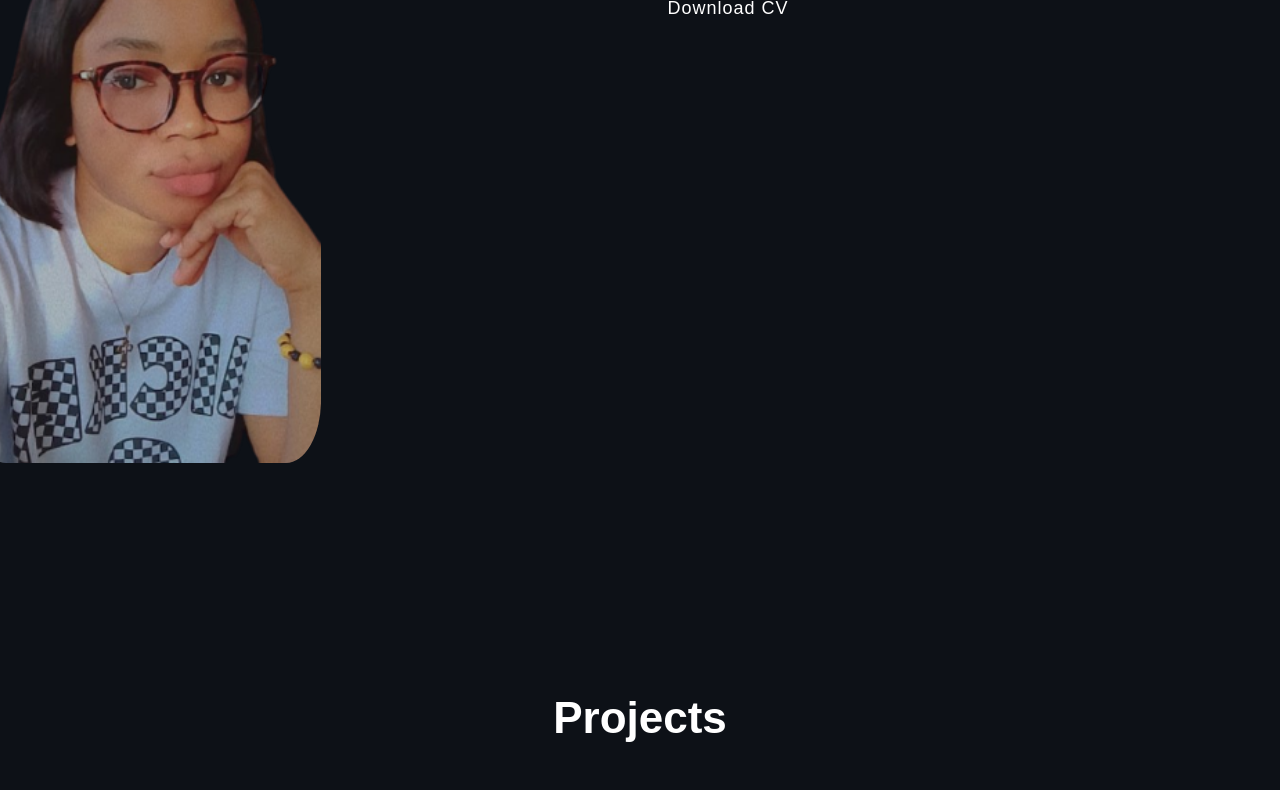
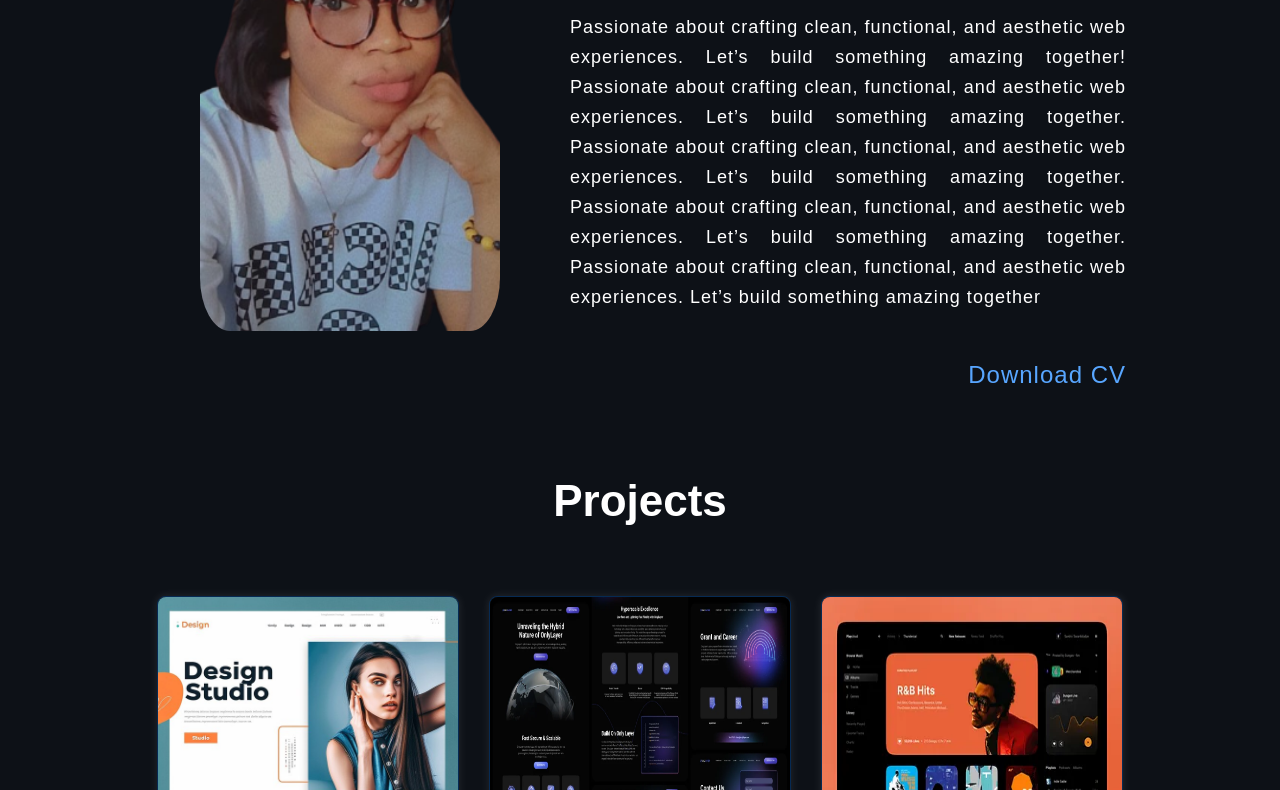
Before and after one commit to MedalLeink/My_Portfolio, a plain HTML site: page index.html in a window 1280 px wide. Shown: the part 612-1402 px from the top of the page. Drawn offline with Linux system fonts and the light colour scheme.

Commit message:
close to the final

```diff
--- a/index.html
+++ b/index.html
@@ -1,5 +1,6 @@
 <!DOCTYPE html>
 <html lang="en">
+
 <head>
     <meta charset="UTF-8">
     <meta name="viewport" content="width=device-width, initial-scale=1.0">
@@ -8,6 +9,7 @@
     <link rel="stylesheet" href="https://cdnjs.cloudflare.com/ajax/libs/font-awesome/6.5.1/css/all.min.css">
 
 </head>
+
 <body>
     <header>
         <div class="container">
@@ -25,19 +27,32 @@
     </header>
 
     <section id="about">
-        <div class="container">
+        <div class="about_container">
+            <img src="images/Mine_2.png" alt="Nkiru Madeleine" class="profile-pic">
+            <div class="about_me">
                 <h2>About Me</h2>
-            <img src="images/Mine_2.png" alt="Nkiru Madeleine" class="profile-pic">
-            <p>Passionate about crafting clean, functional, and aesthetic web experiences. Let’s build something amazing together!</p>
-            <a href="docs/UIX-Nkiru-Madeleine-Anagha-FlowCV-Resume-20241028.pdf" download class="btn">Download CV</a>
+                <p>Passionate about crafting clean, functional, and aesthetic web experiences. Let’s build
+                    something amazing together! Passionate about crafting clean, functional, and aesthetic web
+                    experiences. Let’s build
+                    something amazing together. Passionate about crafting clean, functional, and aesthetic web
+                    experiences. Let’s build
+                    something amazing together. Passionate about crafting clean, functional, and aesthetic web
+                    experiences. Let’s build
+                    something amazing together. Passionate about crafting clean, functional, and aesthetic web
+                    experiences. Let’s build
+                    something amazing together</p>
+                <a href="docs/UIX-Nkiru-Madeleine-Anagha-FlowCV-Resume-20241028.pdf" download class="btn">Download
+                    CV</a>
+            </div>
         </div>
     </section>
 
     <fieldset>
-        <legend><section id="projects">
+        <legend>
+            <section id="projects">
                 <div class="container">
-            <h2>Projects</h2></legend>
-            <!-- <hr> -->
+                    <h2>Projects</h2>
+        </legend>
         <div class="projects-grid">
             <div class="project">
                 <img src="images/portfolio.png" alt="Portfolio Website">
@@ -64,7 +79,7 @@
                     <h3>E-commerce Store</h3>
                     <p>Optimized online shopping experience with React.</p>
                 </div>
-                <div class="project">
+                <div class=" project">
                 <img src="images/e_commerce.png" alt="E-commerce Store"">
                     <h3>E-commerce Store</h3>
                     <p>Optimized online shopping experience with React.</p>
@@ -74,7 +89,7 @@
     </fieldset>
     </section>
 
-    <section id="skills">
+    <section id=" skills">
                 <div class="container">
                     <h2>Skills</h2>
                     <ul class="skills-list">
@@ -97,8 +112,14 @@
                             <button type="submit">Send Message</button>
                         </form>
                         <div class="social-links">
-                <span><a href="https://github.com/MedalLeink" target="_blank"><i class="fab fa-github"></i></a></span>
-                <span><a href="https://linkedin.com/in/anagha-madeleine" target="_blank"><i class="fab fa-linkedin"></i></a></span>
+                            <a href="https://github.com/MedalLeink" target="_blank"><i
+                                        class="fab fa-github"></i></a>
+                            <a href="https://linkedin.com/in/anagha-madeleine" target="_blank"><i
+                                        class="fab fa-linkedin"></i></a>
+                            <a href="https://github.com/MedalLeink" target="_blank"><i
+                                        class="fab fa-github"></i></a>
+                            <a href="https://linkedin.com/in/anagha-madeleine" target="_blank"><i
+                                        class="fab fa-linkedin"></i></a>
                         </div>
                     </div>
                 </section>
@@ -109,4 +130,5 @@
                     </div>
                 </footer>
 </body>
+
 </html>
--- a/styles.css
+++ b/styles.css
@@ -75,6 +75,13 @@ nav, ul, li, a:hover {
 
 /* Profile Picture */
 
+.about_container{
+    width: 100%;
+    /* display: flex;
+    flex-direction: row;
+    align-items: center; */
+
+}
 #about {
     color: #fff;
     font-size: 18px;
@@ -83,26 +90,48 @@ nav, ul, li, a:hover {
     align-items: center;
     justify-content: center;
     text-align: center;
-    margin-top: 50px;
-    display:grid;
-    /* padding-left: 20px; */
+    margin-top: 80px;
+    /* display: grid; */
+    padding: 0px 100px 0px 100px;
 }
 
-#about h2{
+.about_container h2{
     color: #fff;
     font-size: 44px;
 }
 
+.about_me {
+    width: 95%;
+    margin-top: 100px;
+    /* width: 50vw; */
+    text-align: justify;
+    padding-left: -50px;
+    font-weight: 100;
+    font-size: 18px;
+    line-height: 30px;
+}
+
+.about_me a{
+    margin-top: 30px;
+    /* text-align: right; */
+    color: #58a6ff;
+    font-size: 24px;
+    float: right;
+    margin-right: 0px;
+}
+
+.about_me a:hover{
+    color: #4a90e2;
+}
+
 .profile-pic {
-    width: 350px;
+    width: 300px;
     /* height: 200px; */
     /* border-radius: 50%; */
     /* margin: 15px 0; */
     /* border: 3px solid #58a6ff; */
     float: left;
-    margin: 0;
-    margin-left: -150px;
-    margin-top: -100px;
+    margin: -50px 70px 70px 100px;
     border-radius: 10%;
     /* object-fit: cover; */
 }
@@ -120,7 +149,7 @@ nav, ul, li, a:hover {
 
 .project {
     background: #161b22;
-    padding: 20px;
+    /* padding: 20px; */
     border-radius: 8px;
     width: 300px;
     box-shadow: 0 0 10px rgba(255, 255, 255, 0.1);
@@ -132,7 +161,7 @@ nav, ul, li, a:hover {
     color: #fff;
     font-size: 44px;
     text-align: center;
-    margin-top: 150px;
+    margin-top: -5px;
     margin-bottom: 70px;
 }
 
@@ -170,6 +199,7 @@ fieldset {
 
 .skills-list li:hover {
     transform: scale(1.08);
+    background-color: #4a90e2;
 }
 
 #skills h2 {
@@ -240,13 +270,21 @@ button:hover {
 }
 
 /* Social Links */
-.social-links a {
+.social-links {
     color: #fff;
     font-size: 1.5rem;
     margin: 10px;
     transition: 0.3s;
-    /* justify-content: left;
-    display: flex; */
+    justify-content: center;
+    display: flex;
+    /* flex-direction: row; */
+    align-items: center;
+    margin-top: 50px;
+
+}
+
+.social-links a {
+    font-size: 30px;
 }
 
 .social-links a:hover {
```
Lines whose indentation alone changed are shown as unchanged.
